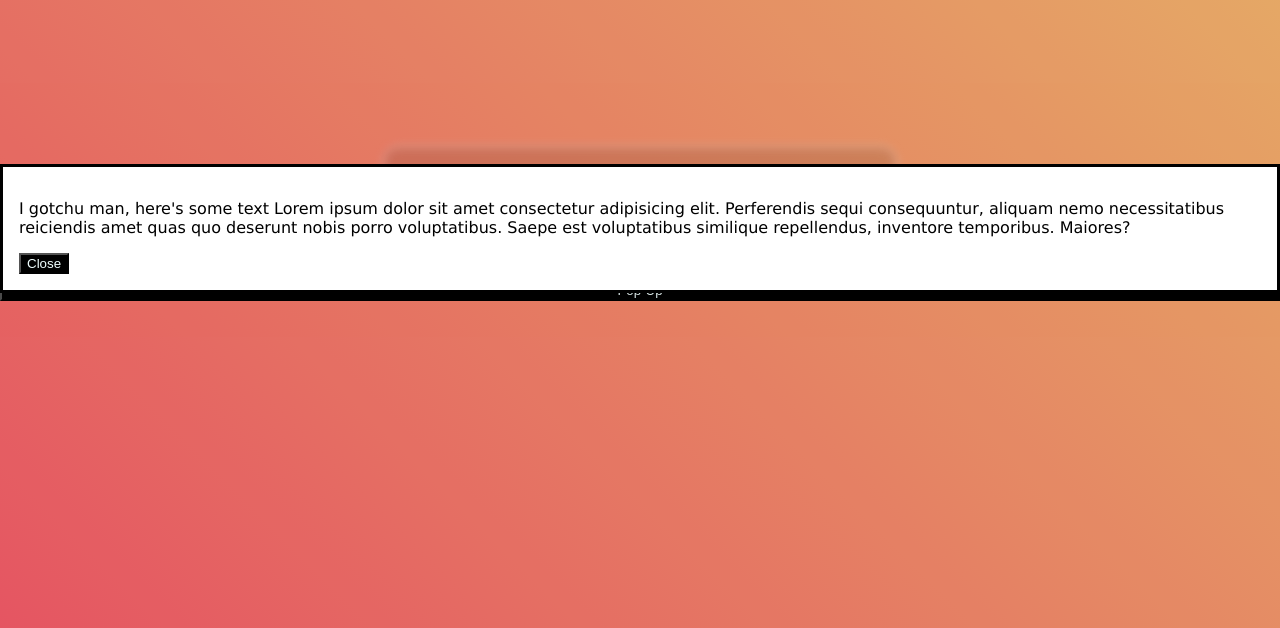
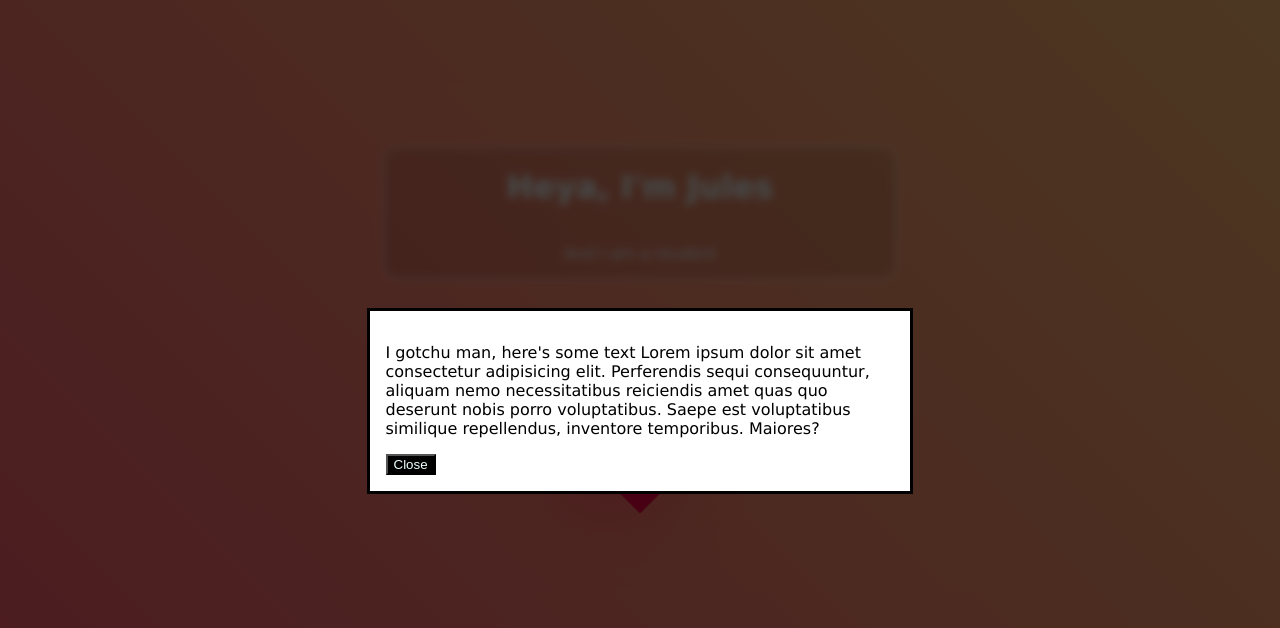
Before and after one commit to jmjules/Fomo, a plain HTML site: page index.html in a window 1280 px wide. Both pictures are taken after a click on the button "Pop-Up". Shown: the part 172-800 px from the top of the page. Drawn offline with Linux system fonts and the light colour scheme.

Commit message:
Update style.css

```diff
--- a/style.css
+++ b/style.css
@@ -99,3 +99,71 @@ button{
 	color: azure;
 	background-color: black;
 }
+button:hover{
+	background: #312020;
+}
+.openMe{
+	justify-self: center;
+	margin-top: 3rem;
+	width: 6rem;
+	cursor: pointer;
+}
+
+.popup-box{
+	margin-top: 30rem;
+	max-width: 50ch;
+	padding: 1rem;
+}
+.popup-box::backdrop{
+	background: rgba(0, 0, 0, 0.7);
+}
+canvas{
+	margin-left: 30vw;
+	margin-top: 7rem;
+}
+
+
+/* ------------------------------Hearto----------------------------- */
+.heart{
+	height: 70px;
+	width: 70px;
+	background: #f20044;
+	justify-self: center;
+	margin-top: 5rem;
+	position: relative;
+	transform: rotate(-45deg);
+}
+.heart:hover{
+	animation: heart 0.6s linear infinite;
+}
+@keyframes heart {
+	0%{
+		transform: rotate(-45deg) scale(1.07);
+	}
+	80%{
+		transform: rotate(-45deg) scale(1.0);
+	}
+	100%{
+		transform: rotate(-45deg) scale(0.8);
+	}
+}
+.heart:before{
+	content: "";
+	position: absolute;
+	height: 70px;
+	width: 70px;
+	background: #f20044;
+	top: -50%;
+	border-radius: 50px;
+	box-shadow: -10px 10px 90px #f20044;
+}
+.heart:after{
+	content: "";
+	position: absolute;
+	height: 70px;
+	width: 70px;
+	background: #f20044;
+	right: -50%;
+	border-radius: 50px;
+}
+/* ---------------Hearto------------------- */
```
